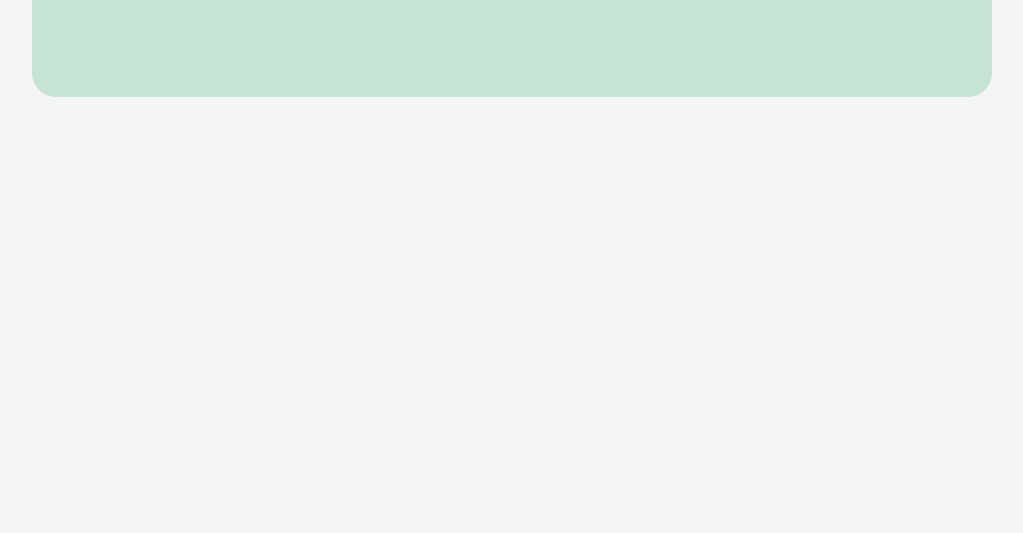
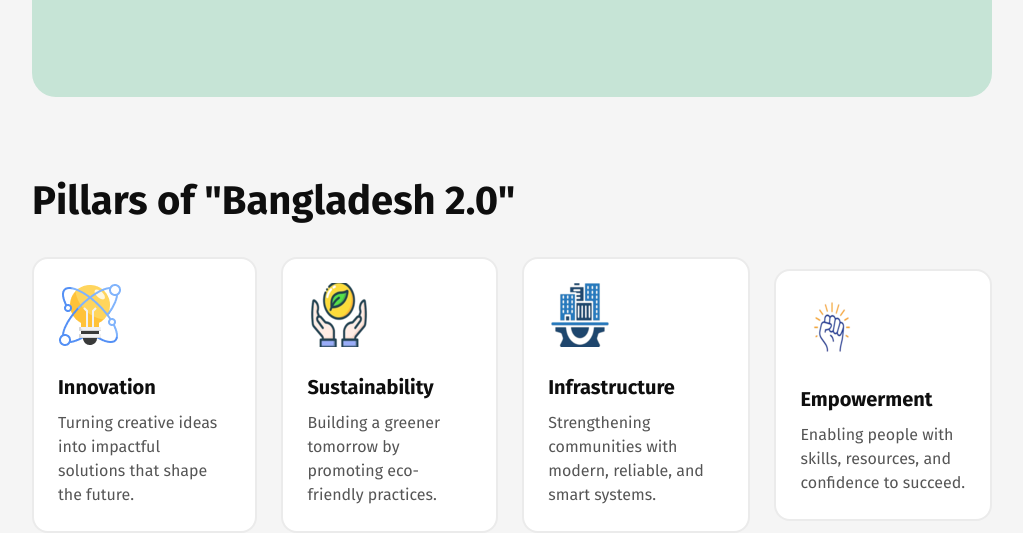
Before and after one commit to Sazid99246/bangladesh-2.0, a plain HTML site: page index.html in a window 1280 px wide. Shown: the part 729-1262 px from the top of the page, without its empty margins (128-1151 px from the left). Before the commit the page ends 906 px from the top, so only its background shows below. Drawn offline with Linux system fonts and the light colour scheme.

Commit message:
pillar section added

```diff
--- a/index.html
+++ b/index.html
@@ -30,7 +30,31 @@
     </header>
 
     <main>
-
+        <section class="pillars">
+            <h2>Pillars of "Bangladesh 2.0"</h2>
+            <div class="pillar-cards">
+                <article class="pillar-card">
+                    <img src="images/innovation.png" alt="">
+                    <h3>Innovation</h3>
+                    <p>Turning creative ideas into impactful solutions that shape the future.</p>
+                </article>
+                <article class="pillar-card">
+                    <img src="images/sustainability.png" alt="">
+                    <h3>Sustainability</h3>
+                    <p>Building a greener tomorrow by promoting eco-friendly practices.</p>
+                </article>
+                <article class="pillar-card">
+                    <img src="images/infrastructure.png" alt="">
+                    <h3>Infrastructure</h3>
+                    <p>Strengthening communities with modern, reliable, and smart systems.
+                </article>
+                <article class="pillar-card">
+                    <img src="images/empowerment.png" alt="">
+                    <h3>Empowerment</h3>
+                    <p>Enabling people with skills, resources, and confidence to succeed.</p>
+                </article>
+            </div>
+        </section>
     </main>
 
     <footer>
--- a/styles/style.css
+++ b/styles/style.css
@@ -28,6 +28,7 @@ nav button {
     color: #006A50;
     border-color: #006A50;
     padding: 15px 30px;
+    background-color: white;
 }
 
 /* banner section */
@@ -43,7 +44,7 @@ nav button {
 }
 
 .banner h2 {
-    opacity: 50%;
+    opacity: 0.5;
     font-weight: 500;
 }
 
@@ -61,3 +62,46 @@ nav button {
     background-color: #006A50;
     padding: 17px 34px;
 }
+
+.banner img {
+    width: 474px;
+    height: 400px;
+}
+
+
+/* main section styles */
+
+/* pillars section styles */
+
+.pillars h2 {
+    font-weight: bold;
+    font-size: 40px;
+}
+
+.pillar-cards {
+    margin-top: 32px;
+    display: flex;
+    align-items: center;
+    justify-content: space-between;
+    gap: 24px;
+}
+
+.pillar-card {
+    padding: 24px;
+    background-color: white;
+    border-radius: 16px;
+    border: 2px solid #0e0e0e15;
+}
+
+.pillar-card h3 {
+    font-size: 20px;
+    font-weight: bold;
+    margin-top: 24px;
+    margin-bottom: 12px;
+}
+
+.pillar-card p {
+    line-height: 24px;
+    color: #0e0e0e;
+    opacity: 0.7;
+}
```
Also changed, not shown: images/empowerment.png (added), images/infrastructure.png (added), images/innovation.png (renamed from images/card-icon.png), images/sustainability.png (added).
